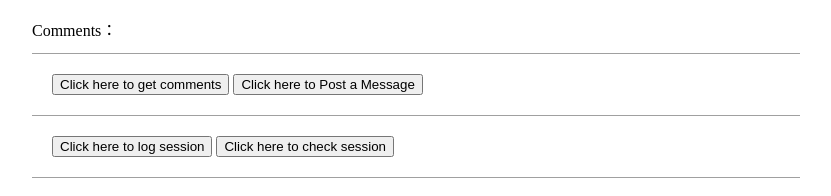
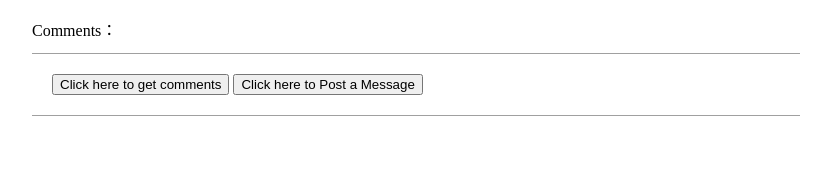
Before and after one commit to Liby99/Lab_of_Kraken_Server, a website: page public/index.html in a window 1280 px wide. Shown: the whole page, without its empty margins (224-1055 px from the left). Drawn offline with Linux system fonts and the light colour scheme.

Commit message:
Small Changes
Still Experimenting

```diff
--- a/index.js
+++ b/index.js
@@ -2,8 +2,6 @@
 
 var express = require('express');
 var kraken = require('kraken-js');
-var session = require('express-session');
-var lusca = require('lusca');
 
 
 var options, app;
--- a/public/index.html
+++ b/public/index.html
@@ -13,10 +13,6 @@
             <button onclick="getComments()">Click here to get comments</button>
             <button onclick="post()">Click here to Post a Message</button>
         </div>
-        <div class="buttons">
-            <button onclick="logSession()">Click here to log session</button>
-            <button onclick="checkSession()">Click here to check session</button>
-        </div>
         <div id="content">
 
         </div>
```
